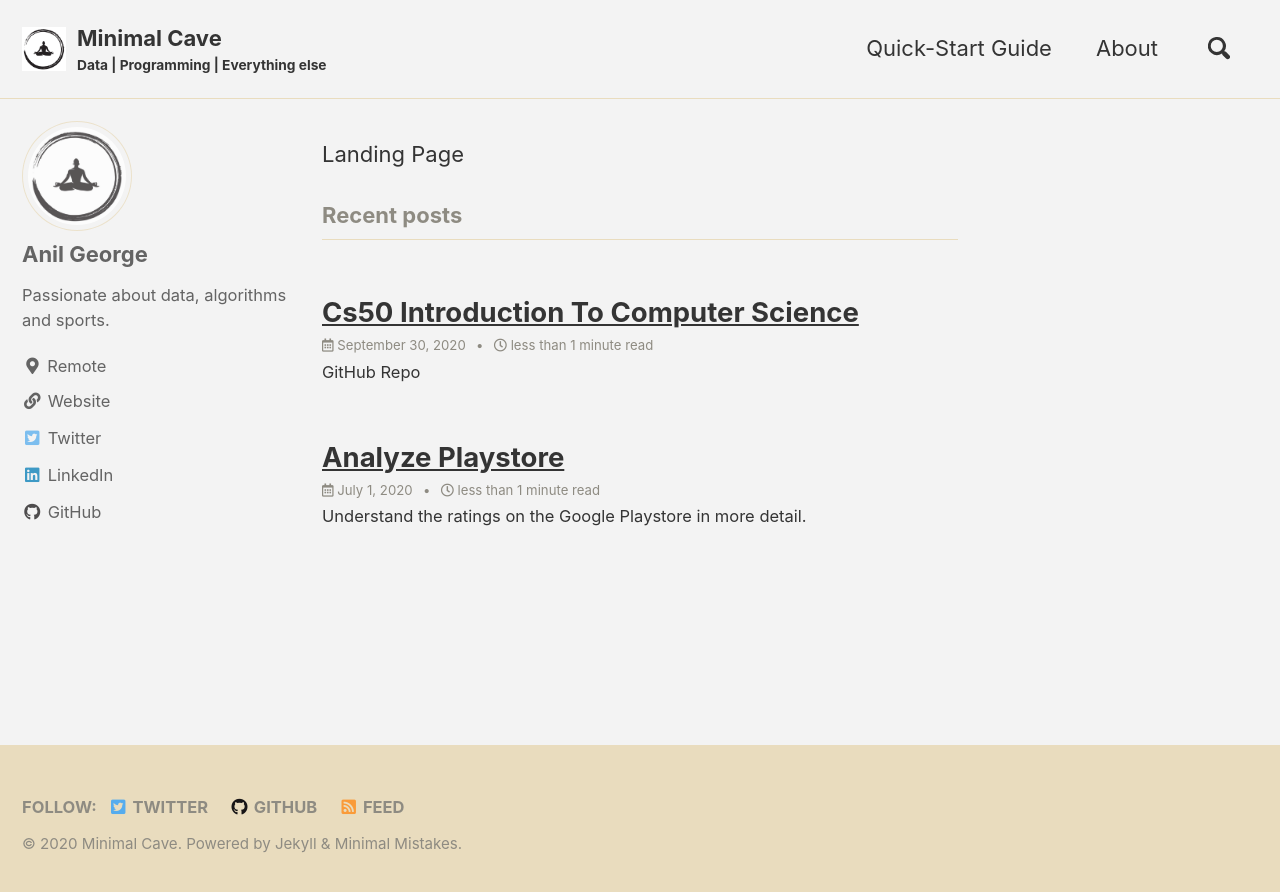
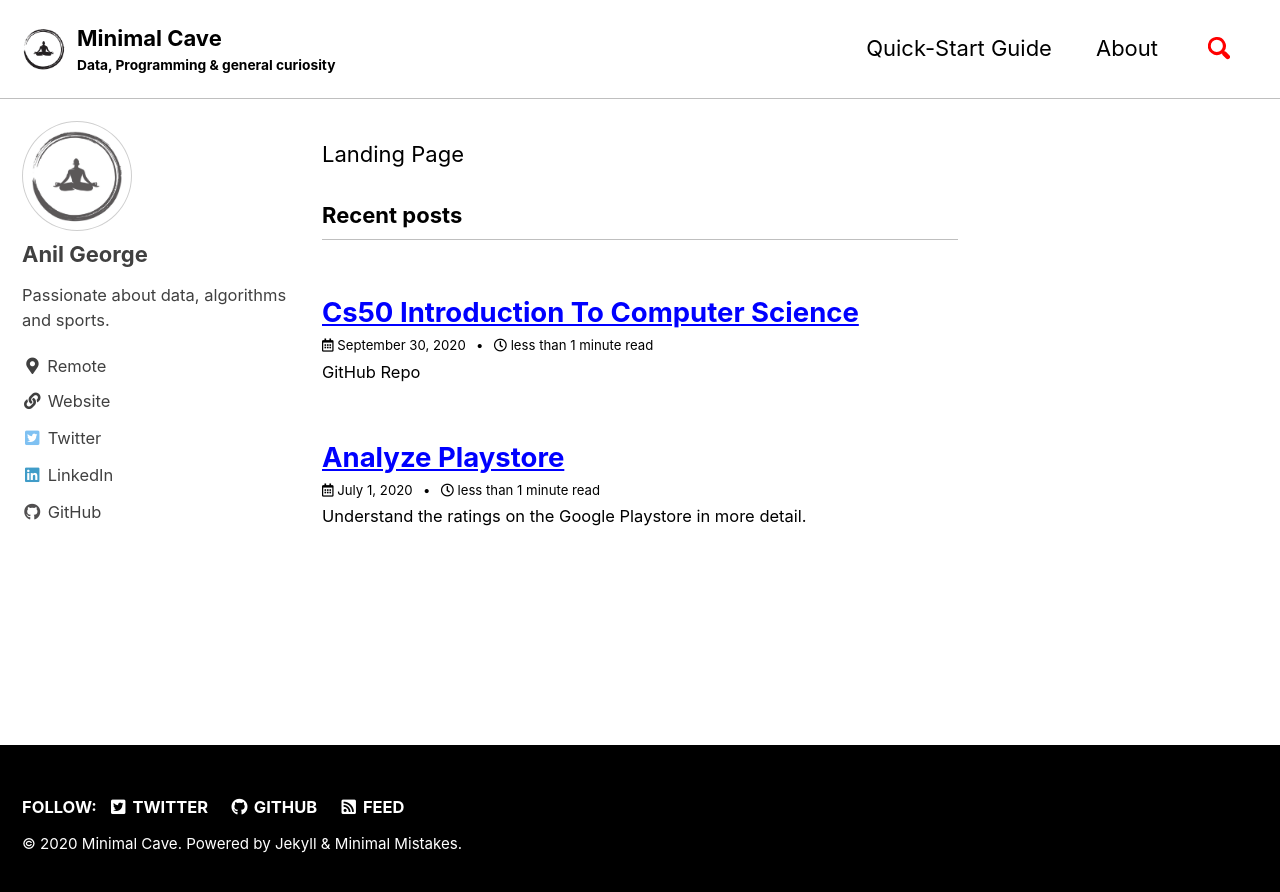
Before and after one commit to anilgeorge04/anilgeorge04.github.io, a Jekyll site: the page built from index.html, in a window 1280 px wide. Shown: the top 892 px of the page. Built offline with Jekyll 4.4.1, drawn with Linux system fonts in a browser that asks for light colours; cached includes are drawn as plain includes; the list of posts is cut into pages by our own code.

Commit message:
change skin to contrast

```diff
--- a/_config.yml
+++ b/_config.yml
@@ -12,15 +12,15 @@
 
 # theme                  : "minimal-mistakes-jekyll"
 remote_theme             : "mmistakes/minimal-mistakes@4.21.0"
-minimal_mistakes_skin    : "dirt" # "default", "air", "aqua", "contrast", "dark", "dirt", "neon", "mint", "plum", "sunrise"
+minimal_mistakes_skin    : "contrast" # "default", "air", "aqua", "contrast", "dark", "dirt", "neon", "mint", "plum", "sunrise"
 
 # Site Settings
 locale                   : "en" # instead of a US or UK flavour in particular, because I interchange
 title                    : "Minimal Cave"
 title_separator          : "-"
-subtitle                 : Data | Programming | Everything else # site tagline that appears below site title in masthead
+subtitle                 : Data, Programming & general curiosity # site tagline that appears below site title in masthead
 name                     : "Minimal Cave" # site author, shows up in Copyright at the footer
-description              : "[Anil George](https://in.linkedin.com/in/anilgeorge04) tinkers with data & technology and writes here. Topics range from Programming to Sports to Science to Living well."
+description              : "[Anil George](https://in.linkedin.com/in/anilgeorge04) tinkers with data & technology and blogs here."
 url                      : "https://minimalcave.com" # the base hostname & protocol for your site e.g. "https://mmistakes.github.io"
 baseurl                  : # the subpath of your site, e.g. "/blog"
 repository               : "anilgeorge04/minimal-cave" # GitHub username/repo-name e.g. "mmistakes/minimal-mistakes"
@@ -72,7 +72,7 @@ naver_site_verification  :
 twitter:
   username               : "anilgeorge04"
 facebook:
-  username               : "anilgeorge04"
+  username               :
   app_id                 :
   publisher              :
 og_image                 : /assets/images/zen-circle2.jpg # Open Graph/Twitter default site image, shows up while sharing as default
```
